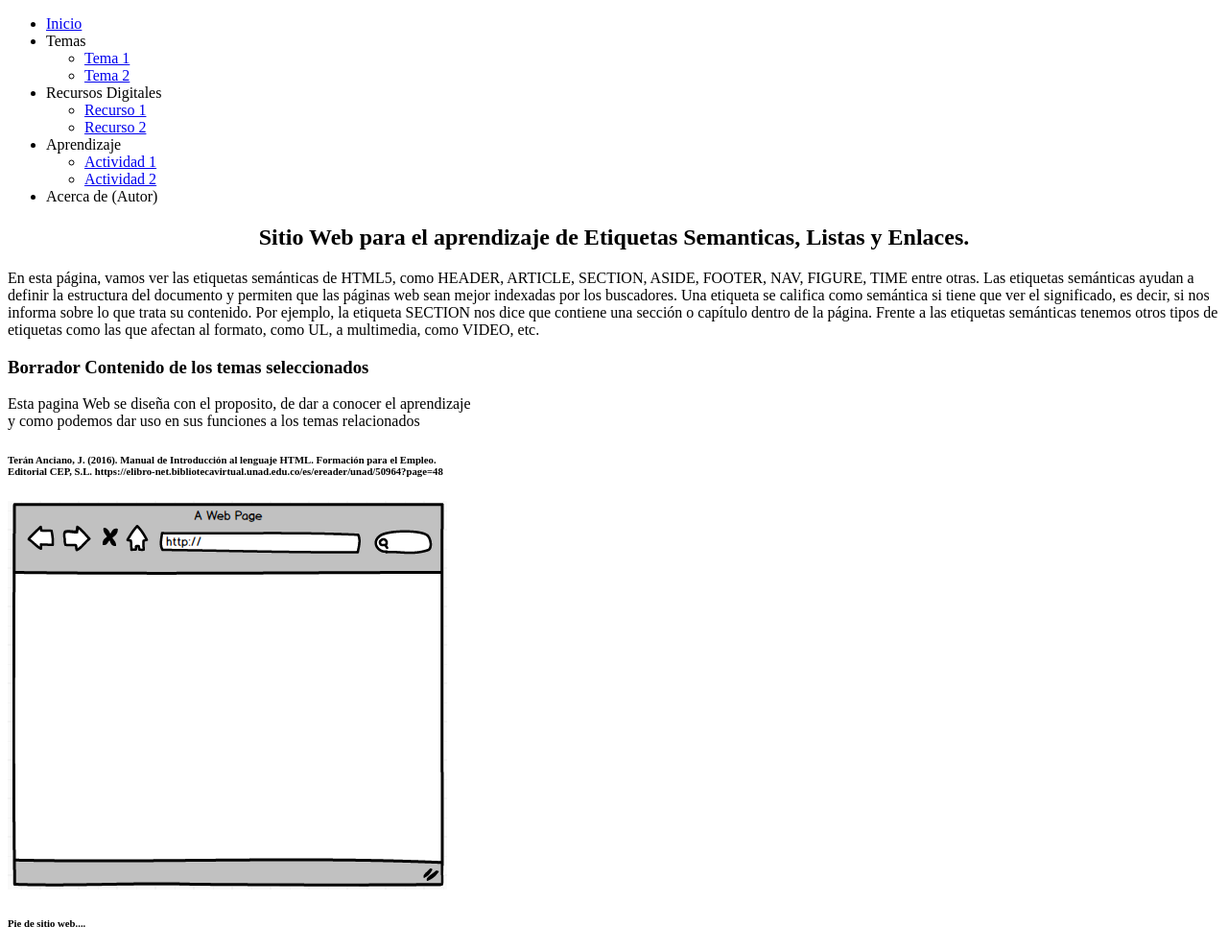
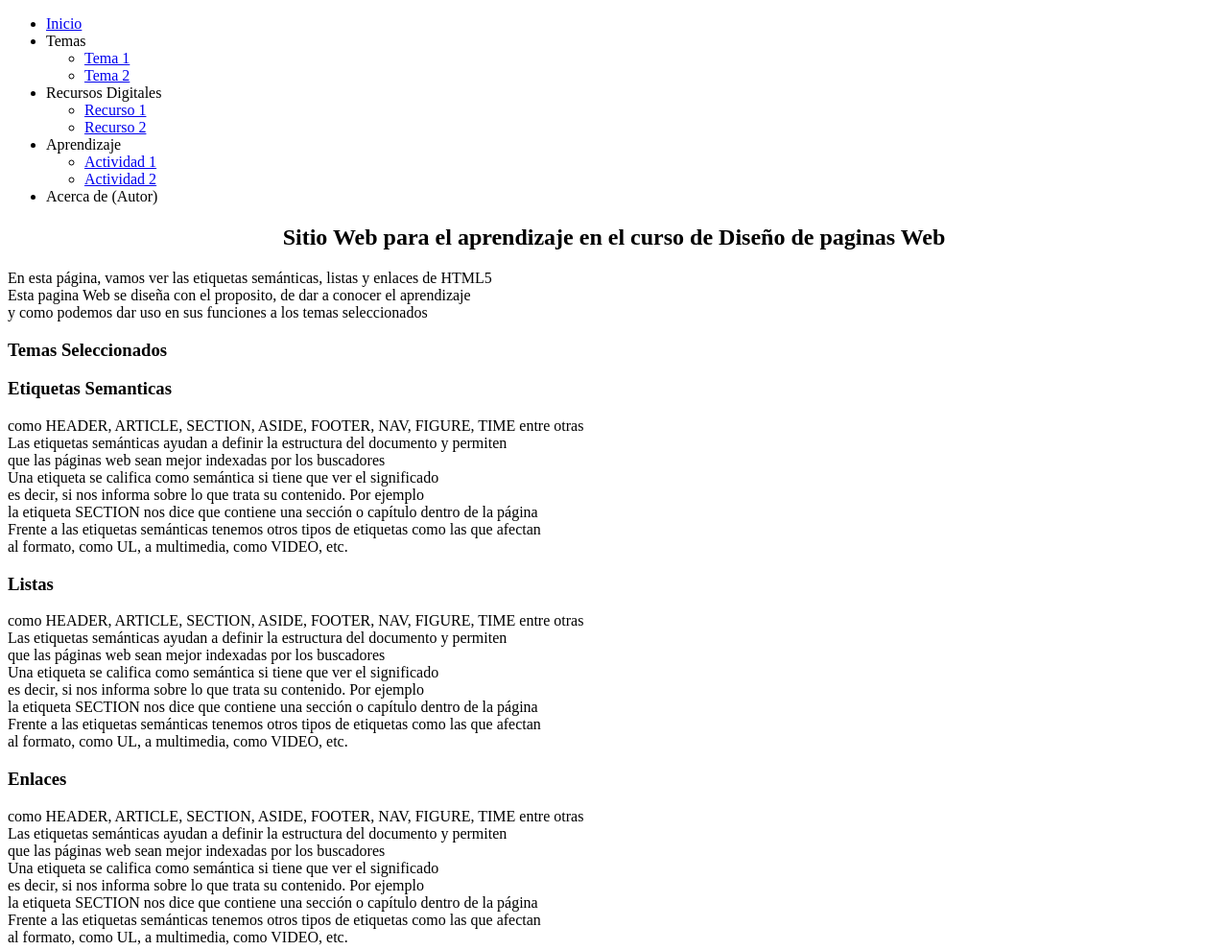
Before and after one commit to AlejandroDW/DSWAlejandroCalderon, a plain HTML site: page Fase2/design.html in a window 1280 px wide. Shown: the top 990 px of the page at 96% size. Drawn offline with Linux system fonts and the light colour scheme.

Commit message:
Update design.html

```diff
--- a/Fase2/design.html
+++ b/Fase2/design.html
@@ -31,15 +31,44 @@
         </nav>
     </header>
     <section>
-        <h1 ALIGN="CENTER">Sitio Web para el aprendizaje de Etiquetas Semanticas, Listas y Enlaces.</h1>
-        <p>En esta página,  vamos ver las etiquetas semánticas de HTML5,  como HEADER, ARTICLE, SECTION, ASIDE, FOOTER, NAV, FIGURE, TIME entre otras.
-            Las etiquetas semánticas ayudan a definir la estructura del documento y permiten que las páginas web sean mejor indexadas por los buscadores.
-            Una etiqueta se califica como semántica si tiene que ver el significado, es decir, si nos informa sobre lo que trata su contenido. Por ejemplo, la etiqueta SECTION nos dice que contiene una sección o capítulo dentro de la página. Frente a las etiquetas semánticas tenemos otros tipos de etiquetas como las que afectan al formato, como UL, a multimedia, como VIDEO, etc.
+        <h1 ALIGN="CENTER">Sitio Web para el aprendizaje en el curso de Diseño de paginas Web</h1>
+        <p>En esta página,  vamos ver las etiquetas semánticas, listas y enlaces de HTML5<br>
+            Esta pagina Web se diseña con el proposito, de dar a conocer el aprendizaje <br>
+            y como podemos dar uso en sus funciones a los temas seleccionados
             </p>
     </section>
-    <article><h3>Borrador Contenido de los temas seleccionados</h3>
-        <p>Esta pagina Web se diseña con el proposito, de dar a conocer el aprendizaje <br>
-            y como podemos dar uso en sus funciones a los temas relacionados
+    <article><h3>Temas Seleccionados</h3>
+        <h3>Etiquetas Semanticas</h3>
+        <p> como HEADER, ARTICLE, SECTION, ASIDE, FOOTER, NAV, FIGURE, TIME entre otras<br>
+            Las etiquetas semánticas ayudan a definir la estructura del documento y permiten<br>
+            que las páginas web sean mejor indexadas por los buscadores<br>
+            Una etiqueta se califica como semántica si tiene que ver el significado<br>
+            es decir, si nos informa sobre lo que trata su contenido. Por ejemplo<br>
+            la etiqueta SECTION nos dice que contiene una sección o capítulo dentro de la página<br>
+            Frente a las etiquetas semánticas tenemos otros tipos de etiquetas como las que afectan <br>
+            al formato, como UL, a multimedia, como VIDEO, etc.</p>
+
+            <h3>Listas</h3>
+        <p> como HEADER, ARTICLE, SECTION, ASIDE, FOOTER, NAV, FIGURE, TIME entre otras<br>
+            Las etiquetas semánticas ayudan a definir la estructura del documento y permiten<br>
+            que las páginas web sean mejor indexadas por los buscadores<br>
+            Una etiqueta se califica como semántica si tiene que ver el significado<br>
+            es decir, si nos informa sobre lo que trata su contenido. Por ejemplo<br>
+            la etiqueta SECTION nos dice que contiene una sección o capítulo dentro de la página<br>
+            Frente a las etiquetas semánticas tenemos otros tipos de etiquetas como las que afectan <br>
+            al formato, como UL, a multimedia, como VIDEO, etc.</p>
+
+            <h3>Enlaces</h3>
+        <p> como HEADER, ARTICLE, SECTION, ASIDE, FOOTER, NAV, FIGURE, TIME entre otras<br>
+            Las etiquetas semánticas ayudan a definir la estructura del documento y permiten<br>
+            que las páginas web sean mejor indexadas por los buscadores<br>
+            Una etiqueta se califica como semántica si tiene que ver el significado<br>
+            es decir, si nos informa sobre lo que trata su contenido. Por ejemplo<br>
+            la etiqueta SECTION nos dice que contiene una sección o capítulo dentro de la página<br>
+            Frente a las etiquetas semánticas tenemos otros tipos de etiquetas como las que afectan <br>
+            al formato, como UL, a multimedia, como VIDEO, etc.</p>
+
+
             <h6>Terán Anciano, J. (2016). Manual de Introducción al lenguaje HTML. Formación para el Empleo.<br>
                 Editorial CEP, S.L. https://elibro-net.bibliotecavirtual.unad.edu.co/es/ereader/unad/50964?page=48 </h6>
         </p>
```
